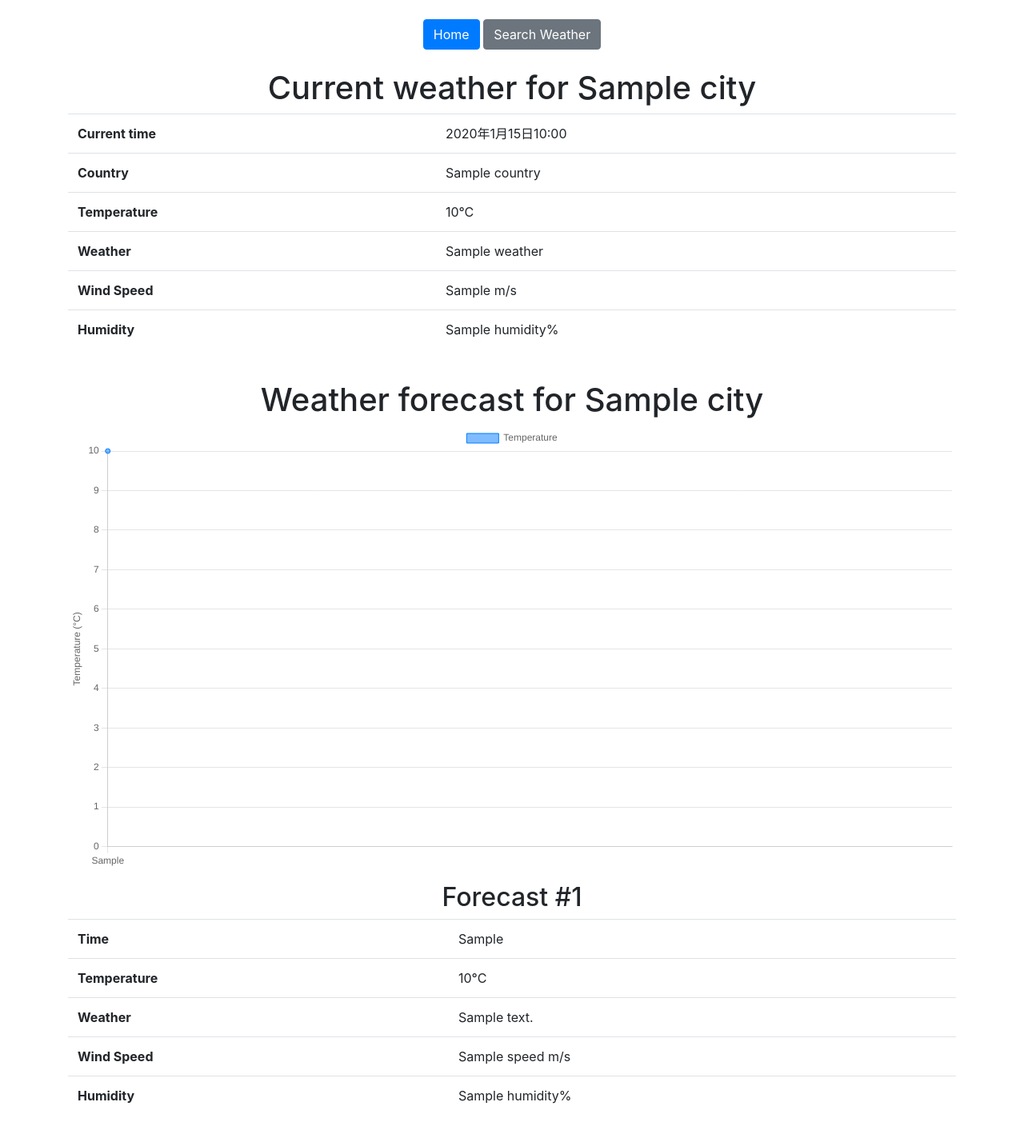
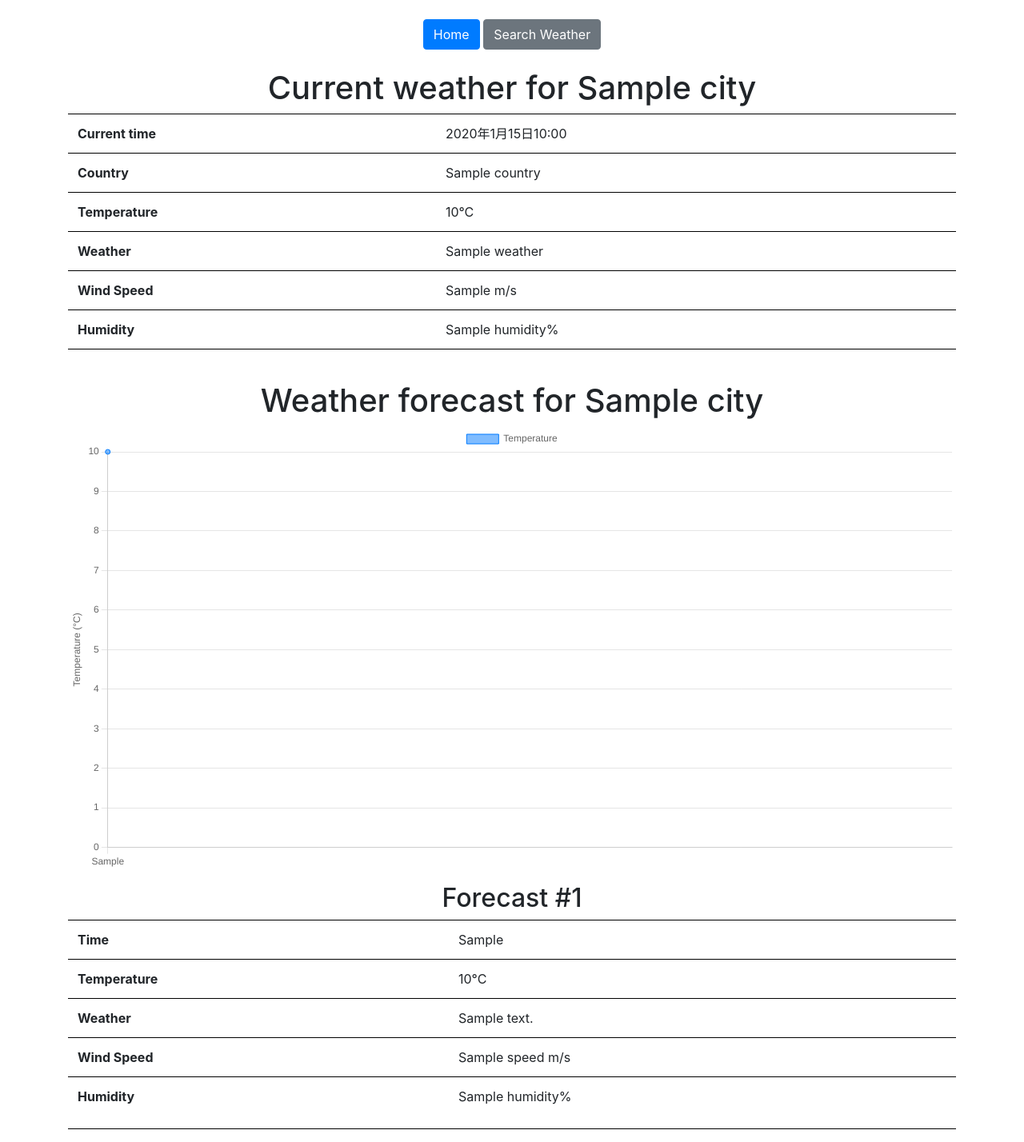
Before and after one commit to Anpo13211/script2023_demo, a Django app: template simpleApp/templates/search.html in a window 1280 px wide. Shown: the whole page at 80% size. Before the commit the page ends 1380 px from the top, so only its background shows below. Run offline with Django 4.2, Linux system fonts and the light colour scheme; the template is opened without the code that fills it: most values are stand-ins (such as "Sample title", 1, 10 or a date in 2020); some libraries are stand-ins or nearby versions.

Commit message:
Refine some css designs and Javascript.

```diff
--- a/myproject/settings.py
+++ b/myproject/settings.py
@@ -23,7 +23,7 @@ BASE_DIR = Path(__file__).resolve().parent.parent
 SECRET_KEY = "django-insecure-!vz9om(d&9lad3i=6+_f55^n6&vmiiq$uv+7eo2209%4nh+*6%"
 
 # SECURITY WARNING: don't run with debug turned on in production!
-DEBUG = True
+DEBUG = False
 
 ALLOWED_HOSTS = ["127.0.0.1", ".vercel.app"]
 
--- a/simpleApp/templates/search.html
+++ b/simpleApp/templates/search.html
@@ -4,6 +4,16 @@
     <title>Weather Search Results</title>
     <link rel="stylesheet" href="https://stackpath.bootstrapcdn.com/bootstrap/4.3.1/css/bootstrap.min.css">
     <script src="https://cdn.jsdelivr.net/npm/chart.js"></script>
+    <style>
+        .table th,
+        .table td {
+            border-top: 1px solid black;
+            border-bottom: 1px solid black;
+        }
+        .table tr:hover {
+        background-color: lightgray;
+        }
+    </style>
 </head>
 <body>
     <div class="container">
@@ -150,6 +160,35 @@
                 }
             }
         });
+        function setWeatherBackground(weather) {
+            var color;
+            switch (weather) {
+                case '雲':
+                    color = 'rgba(128, 128, 128, 0.2)'; // Grey
+                    break;
+                case '厚い雲':
+                    color = 'rgba(128, 128, 128, 0.2)'; // Grey
+                    break;
+                case '曇りがち':
+                    color = 'rgba(128, 128, 128, 0.2)'; // Grey
+                    break;
+                case '小雨':
+                    color = 'rgba(0, 255, 255, 0.2)'; // Light Blue
+                    break;
+                case '雨':
+                    color = 'rgba(0, 255, 255, 0.2)'; // Light Blue
+                    break;
+                case '晴天':
+                    color = 'rgba(255, 165, 0, 0.2)'; // Orange
+                    break;
+                default:
+                    color = 'rgba(255, 255, 255, 0.2)'; // Default to light white
+            }
+            document.body.style.backgroundColor = color;
+        }
+        var currentWeather = '{{ current.weather }}';
+        setWeatherBackground(currentWeather);
+
 </script>
 </body>
 </html>
```
Also changed, not shown: simpleApp/templates/forecast.html (+39 -0 lines), simpleApp/templates/search_form.html (+13 -0 lines).
